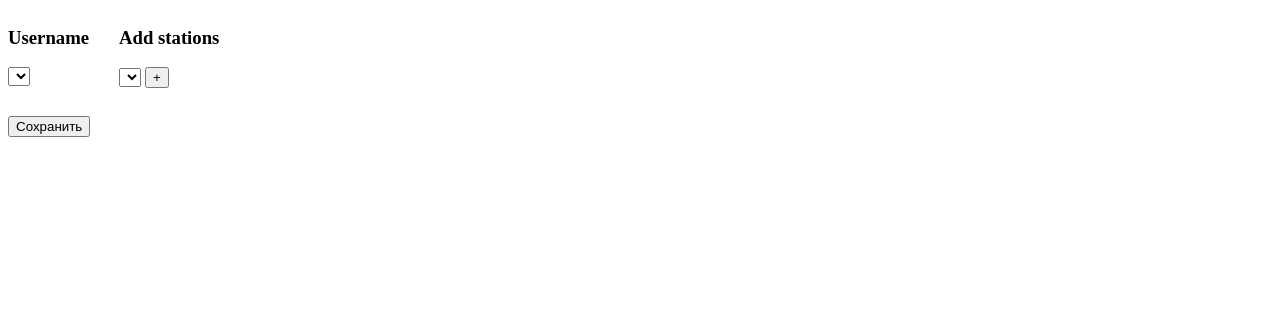
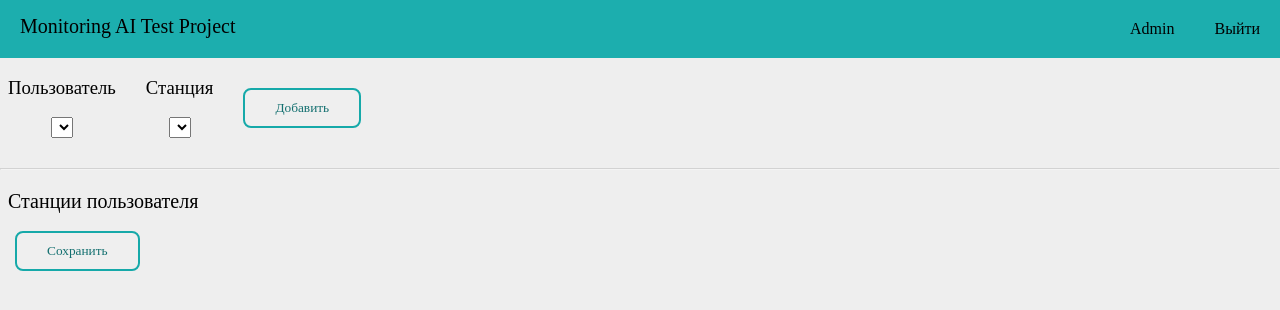
Before and after one commit to Winleynnn/Monitoring_test_project, a Django app: template django_site/restfull_api_test/polls/templates/polls/station_admin.html in a window 1280 px wide. Shown: the top 310 px of the page. Run offline with Django 3.2, Linux system fonts and the light colour scheme; the template is opened without the code that fills it, so the values that code supplies are empty; a user stored in the database is signed in; some libraries are stand-ins or nearby versions.

Commit message:
Added style to station_admin

```diff
--- a/django_site/restfull_api_test/polls/static/css/station_admin.css
+++ b/django_site/restfull_api_test/polls/static/css/station_admin.css
@@ -1,7 +1,62 @@
+body
+{
+  margin:0;
+  background-color: #EEEEEE;
+  overflow-x: hidden;
+}
+.header_name
+{
+  font-family: Century Gothic;
+}
+select
+{
+  font-family: Century Gothic;
+  font-weight:300;
+  font-size:16px;
+}
+h3
+{
+    font-family: Century Gothic;
+    font-weight: 400;
+}
+.line
+{
+  margin-top:30px;
+  border-color: rgb(254, 254, 254);
+  opacity: 0.4;
+}
+.stations
+{
+  display:flex;
+  flex-direction: column;
+  align-items: center;
+}
+.add_btn
+{
+  margin-top:30px !important;
+  margin-left:30px !important;
+}
 .first
 {
+    margin-left: 8px;
     display:flex;
     flex-direction: row;
+    align-items: center;
+}
+.p_text
+{
+  margin-left: 8px;
+  margin-bottom: 8px;
+  font-family: Century Gothic;
+  font-size: 20px;
+}
+.second
+{
+  margin-left: 8px;
+}
+.upload
+{
+  margin-left: 8px;
 }
 .column
 {
@@ -11,7 +66,9 @@
 .username
 {
     margin-right: 30px;
-    margin-bottom: 30px;
+    display:flex;
+    flex-direction: column;
+    align-items: center;
 }
 .up
 {
@@ -24,3 +81,82 @@
 {
     margin-right: 30px;
 }
+
+/*Кнопки хедера*/
+.top_nav{
+    background-color: #1caeae;
+    /* background-color: #7FB5DA; */
+    display: block;
+    width: 100%;
+    height: fit-content;
+
+  }
+  .nav_container{
+    display: flex;
+    flex-direction: row;
+    width: auto;
+  }
+  .nav_list{
+    margin: 0;
+    display:inline-flex;
+  }
+  .nav_list li
+  {
+    transition: all 0.5s;
+    font-family: Century Gothic;
+    color: black;
+    display: inline-block;
+    list-style: none;
+    text-align: right;
+    padding: 20px 20px;
+  }
+  .nav_list li:hover{
+    background-color: #3edede;
+  }
+  .nav_list a
+  {
+    text-decoration: none;
+  }
+  .header_name {
+    width: 100%;
+    font-size: 20px;
+    padding: 15px 20px;
+    cursor: default;
+  }
+  .header_name div {
+    vertical-align: middle;
+
+  }
+
+  .ind_btn {
+    text-decoration: none;
+    display: inline-block;
+    padding: 10px 30px;
+    margin: 10px 15px;
+    position: relative;
+    overflow: hidden;
+    border: 2px solid #16A9A9;
+    border-radius: 8px;
+    font-family: Century Gothic;
+    color: rgb(20, 112, 112);
+    transition: .2s ease-in-out;
+  }
+  .ind_btn:before {
+    content: "";
+    background: linear-gradient(90deg, rgba(255, 255, 255, .1), rgba(255, 255, 255, .5));
+    height: 50px;
+    width: 50px;
+    position: absolute;
+    top: -8px;
+    left: -75px;
+    transform: skewX(-45deg);
+  }
+  .ind_btn:hover {
+    background: #16A9A9;
+    color: #fff;
+    cursor: pointer;
+  }
+  .ind_btn:hover:before {
+    left: 150px;
+    transition: .5s ease-in-out;
+  }
--- a/django_site/restfull_api_test/polls/static/js/ajaxCall.js
+++ b/django_site/restfull_api_test/polls/static/js/ajaxCall.js
@@ -1,7 +1,7 @@
 // function createChart1(label, dataset, dataset2){
     // if (label[0] == null)
     // {
-    //     $('#messageNoInfo1').text('Данных за выбранный период не найдено')
+    //     $('# ').text('Данных за выбранный период не найдено')
     //     $('#messageNoInfo2').text('Данных за выбранный период не найдено')
     //     $('#myChart').hide()
     //     $('#myChart2').hide()
--- a/django_site/restfull_api_test/polls/static/js/station_admin.js
+++ b/django_site/restfull_api_test/polls/static/js/station_admin.js
@@ -15,7 +15,7 @@ $(document).ready(function(){
                 // $('#user_select').innerHTML += "<option value='" + username + "'>" + username + "</option>"
             }
             get_stations()
-            get_user_stations()
+            setTimeout(() => {get_user_stations()}, 50);
         }
     })
 })
@@ -62,6 +62,7 @@ function get_user_stations(){
             let download_input = document.createElement('input')
             let delete_button = document.createElement('button')
             delete_button.innerHTML = '-'
+            delete_button.classList.add('delete_btn')
             delete_button.onclick = function(){delete_station(this.parentNode.parentNode);};
             stat_name.innerHTML = stations[stat]
             check_input.type = 'checkbox'
@@ -127,6 +128,7 @@ function add_station(){
     let delete_button = document.createElement('button')
     delete_button.innerHTML = '-'
     delete_button.onclick = function(){delete_station(this.parentNode.parentNode);};
+    delete_button.classList.add('delete_btn')
     up.classList.add('up')
     up.appendChild(stat_name)
     up.appendChild(delete_button)
--- a/django_site/restfull_api_test/polls/templates/polls/index.html
+++ b/django_site/restfull_api_test/polls/templates/polls/index.html
@@ -23,7 +23,7 @@
 		</ul>
 		<div class="tab-content">
 			<div id="tab1" class="tab active">
-				<p id = "messageNoInfo1"></p>
+				<!-- <p id = "messageNoInfo1" class = "hidden">Не имеется данных за этот период, выберите другой промежуток времени</p> -->
 				<div class="graphic">
 					<!-- <canvas id="myChart" class="chart1" height= "70px"></canvas>
 					<canvas id="myChart2" class="chart2" height= "70px"></canvas> -->
@@ -35,7 +35,7 @@
 				<a href="#" id="save_csv" onclick="download_table_as_csv('myTable');">Download as CSV</a>
 				<a href="#" id="save_xlsx" onclick="download_table_as_xlsx('myTable');">Download as XLSX</a>
 				</div>
-				<p id = "messageNoInfo2"></p>
+				<!-- <p id = "messageNoInfo2" class = "hidden">Не имеется данных за этот период, выберите другой промежуток времени</p> -->
 				<table class="table" id="myTable">
 						<thead>
 							<tr>
@@ -60,6 +60,7 @@
 				</table>
 			</div>
 			<div id="tab3" class="tab">
+			<!-- <p id = "messageNoInfo3" class = "hidden">Не имеется данных за этот период, выберите другой промежуток времени</p> -->
 				<div class = "info">
 
 				</div>
--- a/django_site/restfull_api_test/polls/templates/polls/station_admin.html
+++ b/django_site/restfull_api_test/polls/templates/polls/station_admin.html
@@ -6,20 +6,22 @@
 </head>
 <body>
 {% if user.is_superuser %}
-
+{% include "polls/navbar.html" %}
 <div class = "first">
     <div class = "username">
-        <h3>Username</h3>
+        <h3>Пользователь</h3>
         <select name="users" id="user_select" onchange="get_user_stations()">
         </select>
     </div>
     <div class = "stations">
-        <h3>Add stations</h3>
+        <h3>Станция</h3>
         <select name="stations" id="station_add">
         </select>
-        <button onclick="add_station()">+</button>
     </div>
+    <button class = "ind_btn add_btn" onclick="add_station()">Добавить</button>
 </div>
+<hr class = "line">
+<p class = "p_text">Станции пользователя</p>
 <div class = "second">
     <div class = "column">
     <!-- <h3>station_name</h3>
@@ -28,7 +30,7 @@
     </div>
 </div>
 {% csrf_token %}
-<button onclick="upload()">Сохранить</button>
+<button class = "upload ind_btn" onclick="upload()">Сохранить</button>
     {% else %}
     <script>
         document.location.replace('/404')
--- a/django_site/restfull_api_test/polls/views.py
+++ b/django_site/restfull_api_test/polls/views.py
@@ -275,7 +275,6 @@ def index(request):
                     return render(request, 'polls/404.html')
     return render(request, "polls/header.html")
 
-
 def logout_request(request):
     logout(request)
     messages.info(request, "Logged out succesfully")
@@ -397,6 +396,6 @@ def station_admin_add(request):
                 # stat_info = json.loads(request.POST.get('stations'))
                 # print(username)
                 # return JsonResponse({'username':list(username)}, status=200, safe=False)
-
+    else: raise Http404
 def not_found(request):
     return render(request, 'polls/404.html')
```
